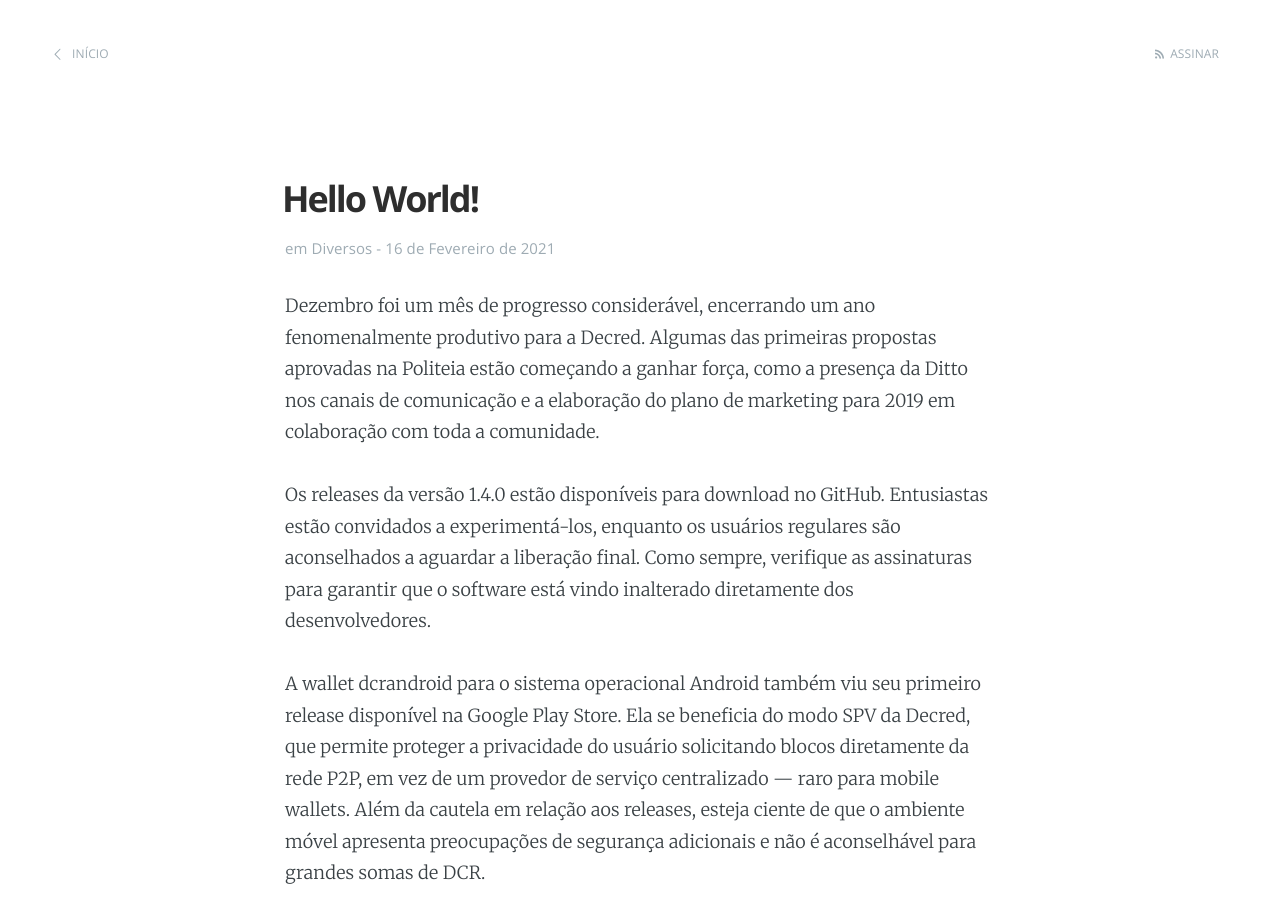
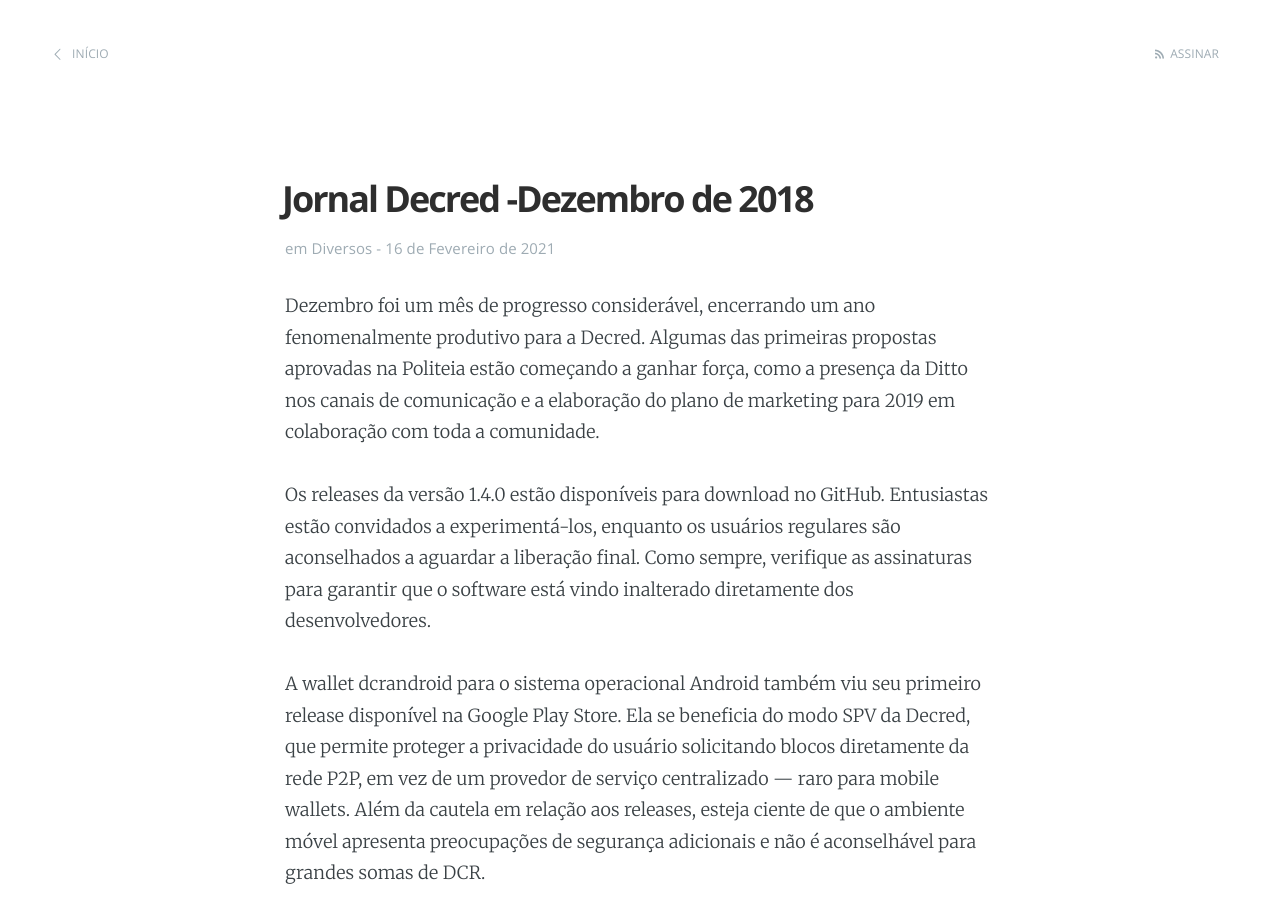
Before and after one commit to MaiconJunge/maiconjunge.github.io, a Jekyll site: the page built from _posts/2021-03-06-201812-decred-journal.markdown, in a window 1280 px wide and 900 px high. Built offline with Jekyll 4.4.1, drawn with Linux system fonts in a browser that asks for light colours.

Commit message:
Update 2021-03-06-201812-decred-journal.markdown

```diff
--- a/_posts/2021-03-06-201812-decred-journal.markdown
+++ b/_posts/2021-03-06-201812-decred-journal.markdown
@@ -1,6 +1,6 @@
 ---
 layout: post
-title:  "Hello World!"
+title:  "Jornal Decred -Dezembro de 2018"
 date:   2021-02-16 22:47:00
 categories: Diversos
 comments: true
```
